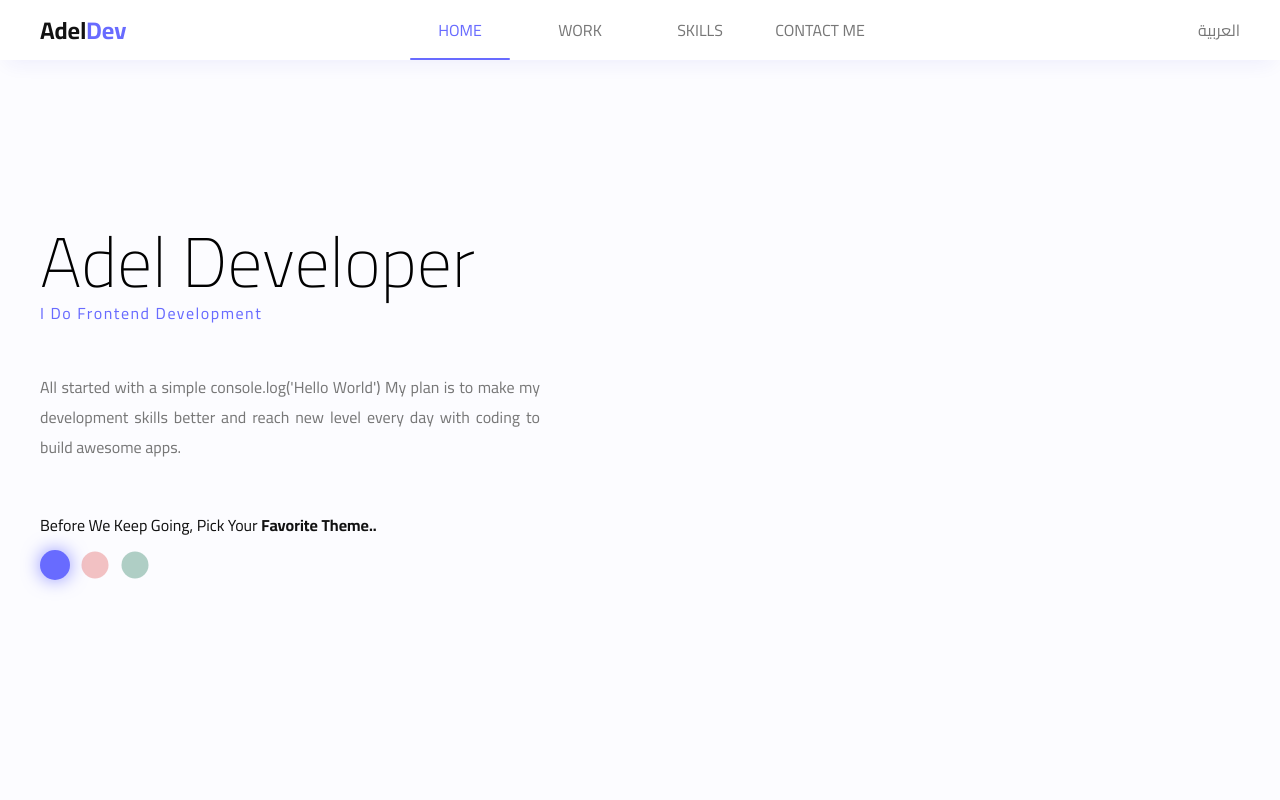
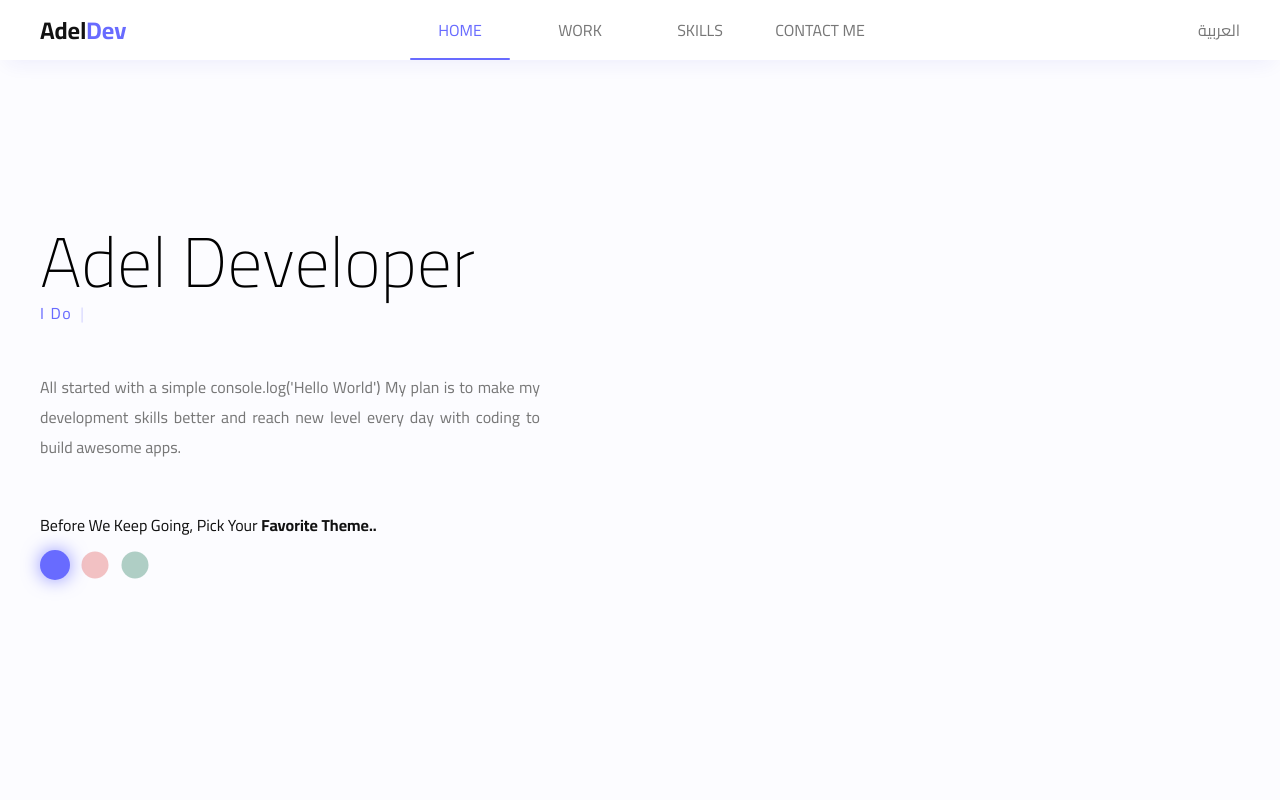
Before and after one commit to Adelndf/portfolio_v3, a React (Create React App) app: page / in a window 1280 px wide. Shown: the top 800 px of the page. Built offline with nearby package versions, Linux system fonts and the light colour scheme.

Commit message:
main text animation

```diff
--- a/package.json
+++ b/package.json
@@ -23,6 +23,7 @@
     "react-redux": "^8.0.2",
     "react-router-dom": "^6.3.0",
     "react-scripts": "5.0.1",
+    "react-simple-typewriter": "^3.0.1",
     "react-slick": "^0.29.0",
     "redux": "^4.2.0",
     "slick-carousel": "^1.8.1",
--- a/public/locales/en/translation.json
+++ b/public/locales/en/translation.json
@@ -8,7 +8,12 @@
 
   "main_name1": "Adel",
   "main_name2": "Developer",
-  "main_nameSpan": "I Do Frontend Development",
+  "main_nameSpan": "I Do",
+  "main_iDo1": "Frontend Development.",
+  "main_iDo2": "React.js & Next.js.",
+  "main_iDo3": "Node & Express.",
+  "main_iDo4": "Web Development.",
+
   "main_desc": "All started with a simple console.log('Hello World') My plan is to make my development skills better and reach new level every day with coding to build awesome apps.",
   "main_theme": "before we keep going, pick your",
   "main_themeSpan": "favorite theme..",
--- a/src/sections/Main/Main.tsx
+++ b/src/sections/Main/Main.tsx
@@ -5,12 +5,26 @@ import "./Main.css";
 import Blob from "./../../components/Blob/Blob";
 import { motion } from "framer-motion";
 import { useEffect, useState } from "react";
+import { useTypewriter, Cursor } from "react-simple-typewriter";
 
 const Main = () => {
   const { theme } = useAppSelector((state) => state.theme);
   const [windowSize, setWindowSize] = useState(window.innerWidth);
   const despatch = useAppDispatch();
   const { t } = useTranslation();
+  const loopWords = [
+    t("main_iDo1"),
+    t("main_iDo2"),
+    t("main_iDo3"),
+    t("main_iDo4"),
+  ];
+  const { text } = useTypewriter({
+    words: loopWords,
+    loop: 0,
+    typeSpeed: 70,
+    deleteSpeed: 50,
+    delaySpeed: 2000,
+  });
 
   useEffect(() => {
     window.addEventListener("resize", () => {
@@ -41,7 +55,8 @@ const Main = () => {
             animate={{ y: 0, opacity: 1 }}
             transition={{ duration: 0.3, delay: 0.3 }}
           >
-            {t("main_nameSpan")}
+            {t("main_nameSpan")} {text}
+            <Cursor cursorStyle="|" />
           </motion.span>
         </div>
         <motion.div
```
Also changed, not shown: public/locales/ar/translation.json (+6 -1 lines), 1 other file (tests, documents, lock files or other folders).
